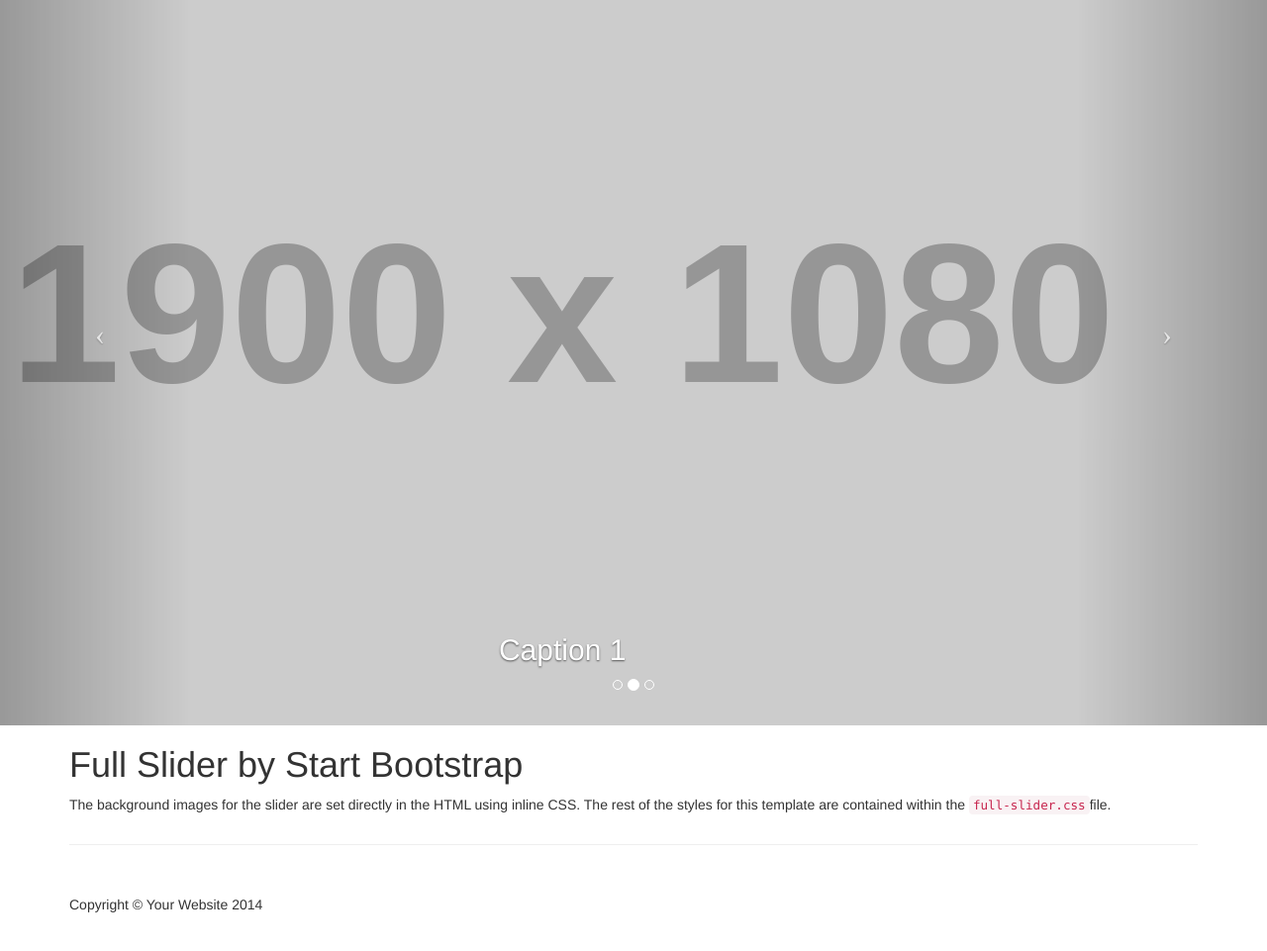
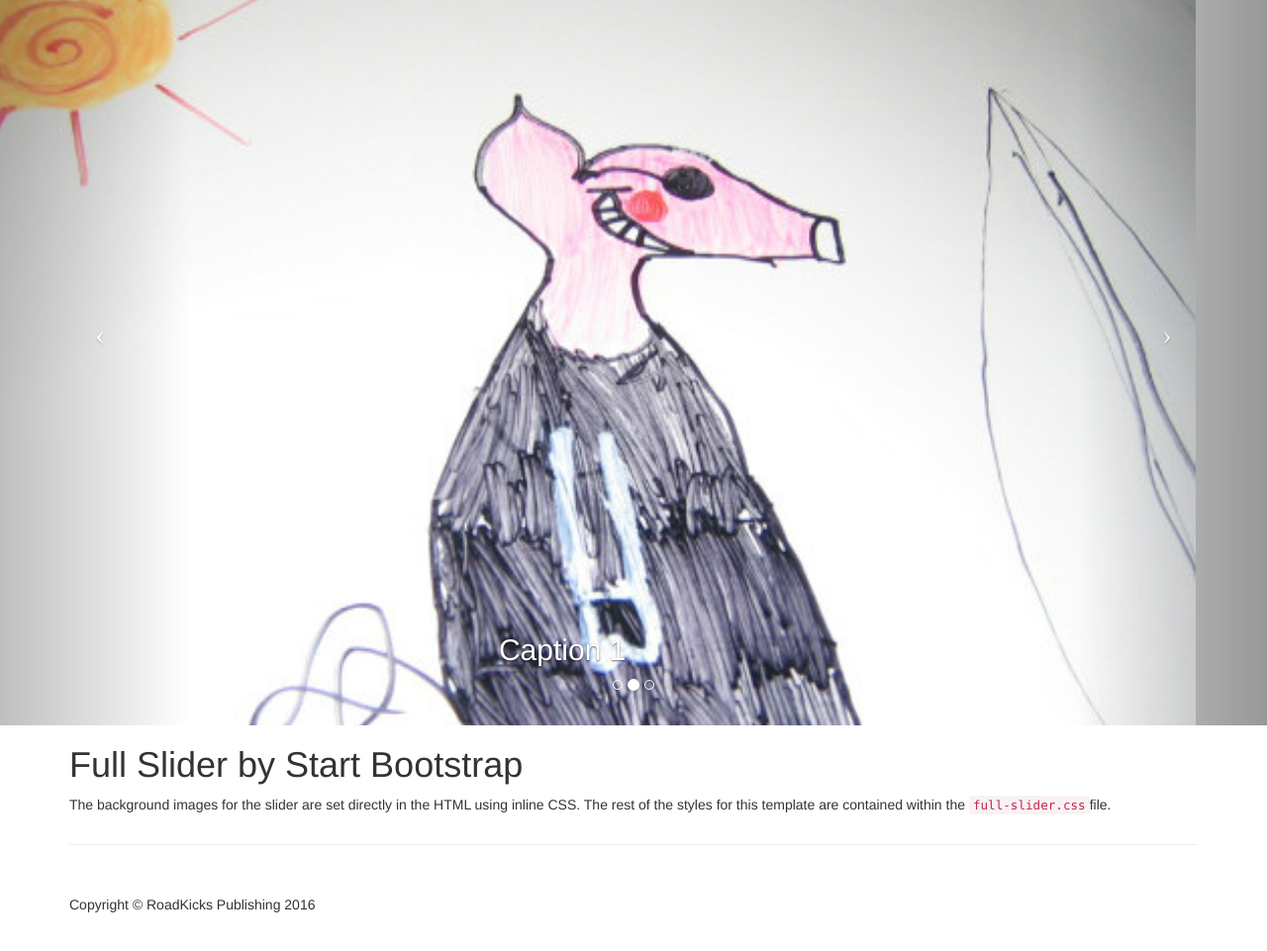
Before and after one commit to sandime/pigpop-slider, a plain HTML site: page index.html in a window 1280 px wide. Shown: the part 67-1028 px from the top of the page at 99% size. Drawn offline with Linux system fonts and the light colour scheme; placeholder pictures from the web are drawn by us.

Commit message:
changed photo, footer

```diff
--- a/index.html
+++ b/index.html
@@ -73,7 +73,7 @@
         <div class="carousel-inner">
             <div class="item active">
                 <!-- Set the first background image using inline CSS below. -->
-                <div class="fill" style="background-image:url('http://placehold.it/1900x1080&text=Slide One');"></div>
+                <img src="images/pigsurf.jpg" style="width:1900px;height:1080px">
                 <div class="carousel-caption">
                     <h2>Caption 1</h2>
                 </div>
@@ -120,7 +120,7 @@
         <footer>
             <div class="row">
                 <div class="col-lg-12">
-                    <p>Copyright &copy; Your Website 2014</p>
+                    <p>Copyright &copy; RoadKicks Publishing 2016</p>
                 </div>
             </div>
             <!-- /.row -->
```
Also changed, not shown: images/pigsurf.jpg (added).
